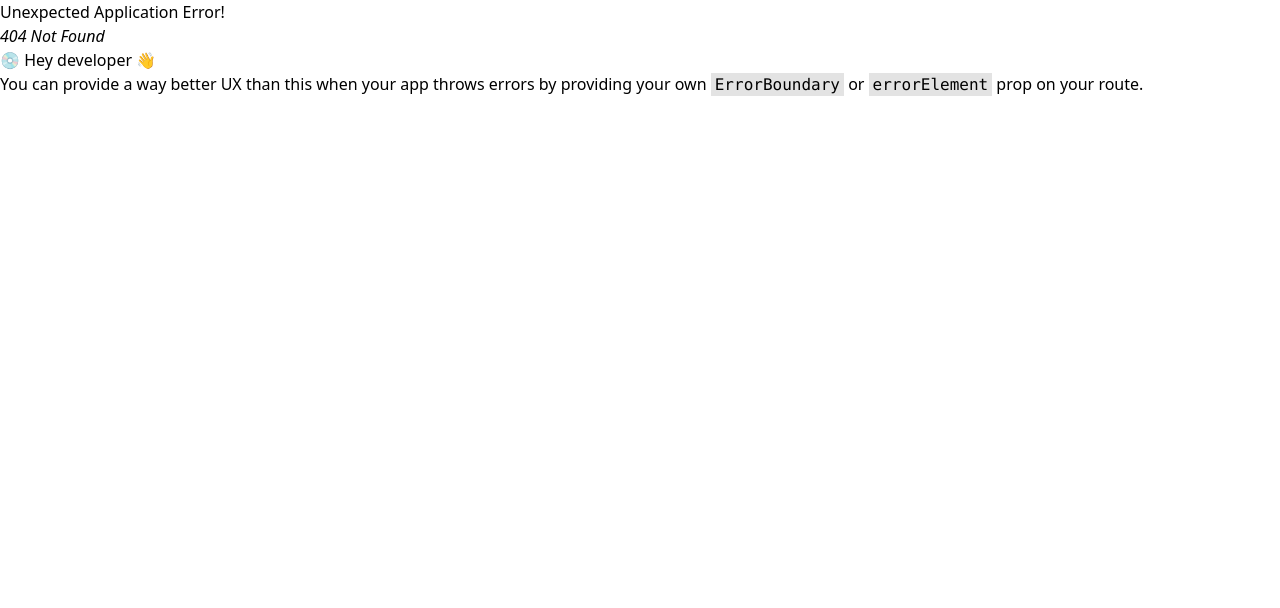
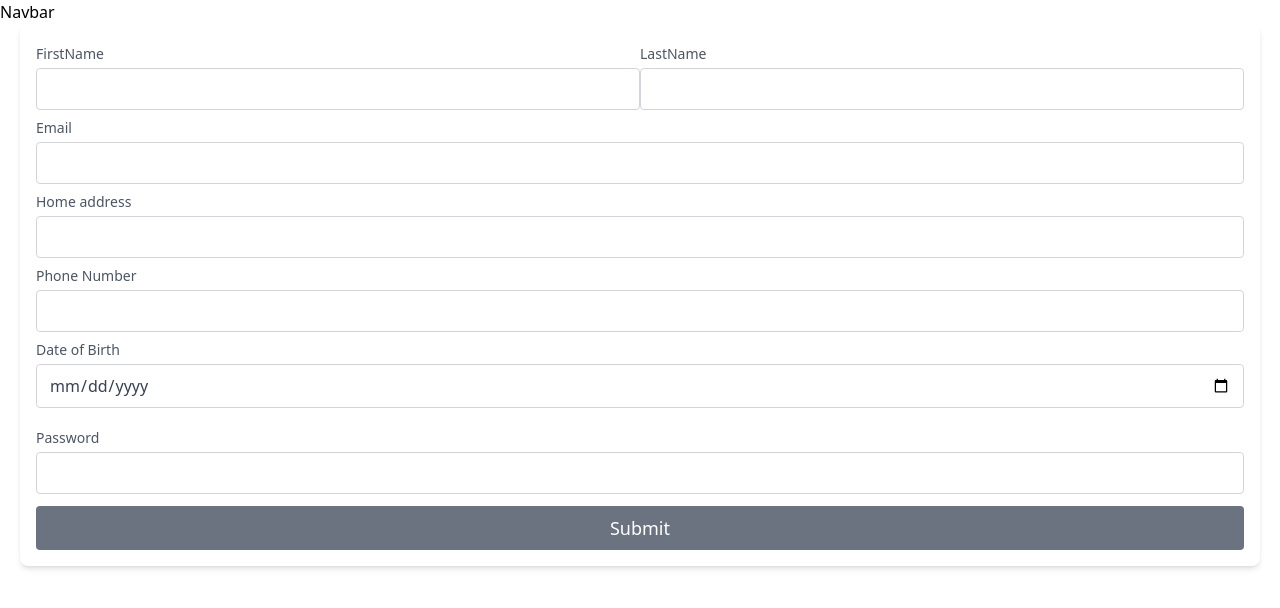
Before and after one commit to robertquartey7/THK_Capstone_group_4, a React (Vite) app in the folder frontend/: page /signup in a window 1280 px wide. Before the commit this address had no page. Shown: the top 608 px of the page. Built offline with nearby package versions, Linux system fonts and the light colour scheme.

Commit message:
created sign in functionality

```diff
--- a/frontend/src/Pages/Signup/Signup.jsx
+++ b/frontend/src/Pages/Signup/Signup.jsx
@@ -0,0 +1,229 @@
+import React from 'react'
+import { useState } from 'react';
+
+export default function Signup() {
+
+  const [user, setUser] = useState({
+    firstName:'',
+    lastName:'',
+    email:'',
+    number:'',
+    dob:"",
+    address:"",
+    password:''
+  })
+
+
+  const handleChange = (e) => {
+    const { name, value } = e.target;
+    setUser((prev) => {
+      return {
+        ...prev,
+        [name]: value,
+      };
+    });
+  };
+
+  function handleSubmit(e){
+    e.preventDefault()
+    console.log(user)
+
+  }
+
+  return (
+    <div className="Signup">
+       <div className="container px-5  mx-auto flex w-full h-full">
+        <form className="bg-white rounded-lg p-4 flex flex-col md:ml-auto w-full mt-10 md:mt-0 relative z-10 shadow-md" onSubmit={handleSubmit}>
+
+          <div className="relative mb-1 flex  justify-between">
+            <div className=" w-full">
+              <label for="firstName" className="leading-7 text-sm text-gray-600 ">
+                FirstName
+              </label>
+              <input
+                type="text"
+                id="firstName"
+                name="firstName"
+                value={user.firstName}
+                onChange={handleChange}
+                className="w-full bg-white rounded border border-gray-300 focus:bg-gray-500 focus:ring-2 focus:ring-indigo-200 text-base outline-none text-gray-700 py-1 px-3 leading-8 transition-colors duration-200 ease-in-out"
+              />
+            </div>
+            <div className="w-full">
+              <label for="lastName" className="leading-7 text-sm text-gray-600">
+                LastName
+              </label>
+              <input
+                type="text"
+                id="lastName"
+                name="lastName"
+                value={user.lastName}
+                onChange={handleChange}
+                className="w-full bg-white rounded border border-gray-300 focus:bg-gray-500 focus:ring-2 focus:ring-indigo-200 text-base outline-none text-gray-700 py-1 px-3 leading-8 transition-colors duration-200 ease-in-out"
+              />
+            </div>
+          </div>
+          <div className="relative mb-1">
+            <label for="email" className="leading-7 text-sm text-gray-600">
+              Email
+            </label>
+            <input
+              type="email"
+              id="email"
+              name="email"
+              value={user.email}
+              onChange={handleChange}
+              className="w-full bg-white rounded border border-gray-300 focus:bg-gray-500 focus:ring-2 focus:ring-indigo-200 text-base outline-none text-gray-700 py-1 px-3 leading-8 transition-colors duration-200 ease-in-out"
+            />
+          </div>
+          <div className="relative mb-1">
+            <label for="address" className="leading-7 text-sm text-gray-600">
+              Home address
+            </label>
+            <input
+              type="text"
+              id="address"
+              name="address"
+              value={user.address}
+              onChange={handleChange}
+              className="w-full bg-white rounded border border-gray-300 focus:bg-gray-500 focus:ring-2 focus:ring-indigo-200 text-base outline-none text-gray-700 py-1 px-3 leading-8 transition-colors duration-200 ease-in-out"
+            />
+          </div>
+          <div>
+            <div className="relative mb-1">
+              <label for="number" className="leading-7 text-sm text-gray-600">
+                Phone Number
+              </label>
+              <input
+                type="text"
+                id="number"
+                name="number"
+                value={user.number}
+                onChange={handleChange}
+                className="w-full bg-white rounded border border-gray-300 focus:bg-gray-500 focus:ring-2 focus:ring-indigo-200 text-base outline-none text-gray-700 py-1 px-3 leading-8 transition-colors duration-200 ease-in-out"
+              />
+            </div>
+            <div className="relative mb-4">
+              <label for="dob" className="leading-7 text-sm text-gray-600">
+                Date of Birth
+              </label>
+              <input
+                type="date"
+                id="dob"
+                name="dob"
+                value={user.dob}
+                onChange={handleChange}
+                className="w-full bg-white rounded border border-gray-300 focus:bg-gray-500 focus:ring-2 focus:ring-indigo-200 text-base outline-none text-gray-700 py-1 px-3 leading-8 transition-colors duration-200 ease-in-out"
+              />
+            </div>
+
+          </div>
+          <div className="relative mb-3">
+              <label for="password" className="leading-7 text-sm text-gray-600">
+                Password
+              </label>
+              <input
+                type="text"
+                id="password"
+                name="password"
+                value={user.password}
+                onChange={handleChange}
+                className="w-full bg-white rounded border border-gray-300 focus:bg-gray-500 focus:ring-2 focus:ring-indigo-200 text-base outline-none text-gray-700 py-1 px-3 leading-8 transition-colors duration-200 ease-in-out"
+              />
+            </div>
+          <button className="text-white bg-gray-500 border-0 py-2 px-6 focus:outline-none hover:bg-gray-500 rounded text-lg">
+            Submit
+          </button>
+        </form>
+      </div>
+        </div>
+  );
+}
+//   const SignupForm = () => {
+//     const {register, handleSubmit} = useForm()
+//     const [authSuccess, setAuthSuccess] = useState(false)
+//     const [authUnsuccess, setAuthUnsuccess] = useState(false)
+
+//     const userSignup = async (data) => {
+//         console.log(data);
+//         try {
+//           const resp = await axios.post("http://localhost:5173/signup", data);
+
+//           console.log(resp);
+
+
+//           if(resp.data.success === true){
+//             setAuthSuccess(true);
+//             localStorage.setItem("token", resp.data.token)
+//           }
+//       } catch(error) {
+//         setAuthUnsuccess(true);
+//       }
+//     }
+// router.post("/signup", async (req, res) => {
+//   try {
+//     const foundUser = await prisma.user.findFirst({
+//       where: {
+//         username: req.body.username,
+//       },
+//     });
+//     if (foundUser) {
+//       res.status(401).json({
+//         success: false,
+//         message: "User already exist",
+//       });
+//     } else {
+//       try {
+//         const Password = await (req.body.password);
+//         const newUser = await prisma.user.create({
+//           data: {
+//             username: req.body.username,
+//             password: Password,
+//             firstname:firstname,
+//             lastname: lastname,
+//             email: email,
+//             number: number,
+
+//           },
+//         });
+
+//         if (newUser) {
+//           res.status(201).json({
+//             success: true,
+//             message: "User successfully created",
+//           });
+//         } else {
+//           res.status(500).json({
+//             success: false,
+//             message: "User was not created. Something happened",
+//           });
+//         }
+//       } catch (error) {
+//         res.status(500).json({
+//           success: false,
+//           message: "User was not created. Something happened",
+//         });
+//       }
+//     }
+//   } catch (error) {
+//     console.log(error)
+//     res.status(500).json({
+//       success: false,
+//       message: "Something went wrong",
+//     });
+//   }
+// });
+// }
+
+// export default Signup
+// model User {
+//   id        String   @id @default(uuid())
+//   firstName String
+//   lastName  String
+//   email     String
+//   password  String
+//   number    String
+//   role      Role     @default(BASIC)
+//   Store     Store?
+//   Cart      Cart[]
+//   Review    Review[]
--- a/frontend/src/index.css
+++ b/frontend/src/index.css
@@ -1,3 +1,4 @@
+/*  ./src/index.css */
 @tailwind base;
 @tailwind components;
 @tailwind utilities;
```
Also changed, not shown: frontend/src/main.jsx (+7 -0 lines).
